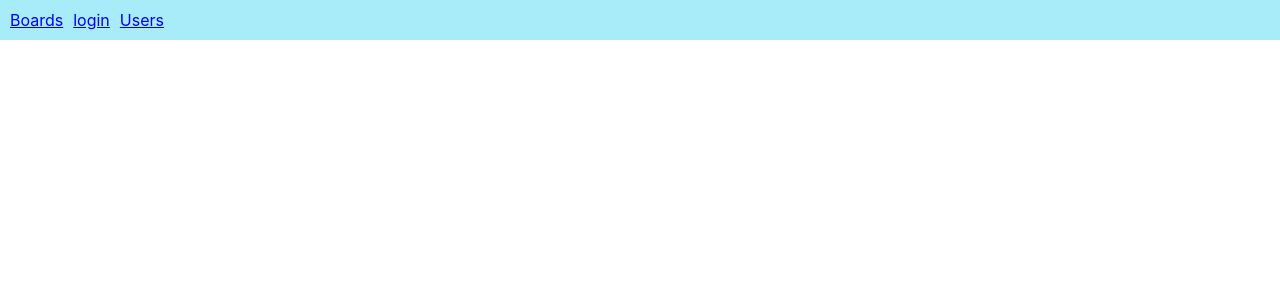
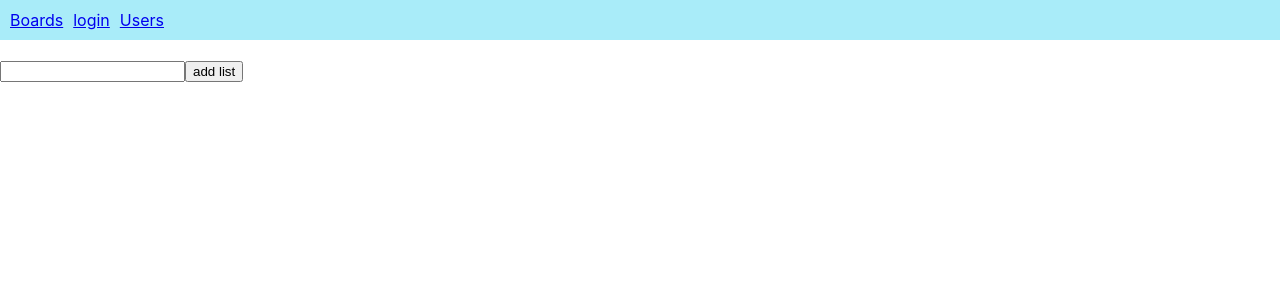
Before and after one commit to michaelsnow3/trello-clone-app, a React (Create React App) app: page /board in a window 1280 px wide. Shown: the top 300 px of the page. Built offline with nearby package versions, Linux system fonts and the light colour scheme.

Commit message:
added option to add a list to a board with a givin title

```diff
--- /dev/null
+++ b/src/actions/addListActions.js
@@ -0,0 +1,5 @@
+import {LIST_TITLE_CHANGE} from '../constants/addListConstants'
+
+export const handleListTitleChange = value => {
+  return { type: LIST_TITLE_CHANGE, payload: value };
+};
--- a/src/components/AddBoard/AddBoard.js
+++ b/src/components/AddBoard/AddBoard.js
@@ -37,7 +37,8 @@ const AddBoard = ({ boardTitleValue, handleBoardTitleChange, userId, getUserBoar
         userId
       })
     }).then(data => data.json())
-    .then(() => getUserBoards(userId));
+    .then(() => getUserBoards(userId))
+    .catch(error => console.log('error adding/fetching user boards', error))
   };
 
   const handleTextChange = event => {
--- /dev/null
+++ b/src/components/AddList/AddList.js
@@ -0,0 +1,63 @@
+import React from 'react';
+import { connect } from 'react-redux';
+
+import './AddList.css';
+
+// import actions
+import { handleListTitleChange } from '../../actions/addListActions';
+import { setBoardContent } from '../../actions/boardContentActions';
+
+const mapStateToProps = state => {
+  return {
+    listTitleValue: state.handleListTitleChange.value
+  };
+};
+
+const mapDispatchToProps = dispatch => {
+  return {
+    handleListTitleChange: value => dispatch(handleListTitleChange(value)),
+    setBoardContent: boardId => setBoardContent(boardId)(dispatch)
+  };
+};
+
+const AddList = ({ listTitleValue, handleListTitleChange, boardId, setBoardContent }) => {
+  const handleAddList = () => {
+    // return if list has no title
+    if (!listTitleValue.length) return;
+
+    fetch(`http://localhost:8888/list/new/`, {
+      method: 'POST',
+      headers: {
+        'Content-Type': 'application/json'
+      },
+      body: JSON.stringify({
+        listTitleValue,
+        boardId
+      })
+    })
+      .then(() => {
+        setBoardContent(boardId)
+      })
+      .catch(error => console.log('error adding user list', error));
+  };
+
+  const handleTextChange = event => {
+    handleListTitleChange(event.target.value);
+  };
+
+  return (
+    <div className="addListContainer">
+      <input
+        className="addListInput"
+        value={listTitleValue}
+        onChange={handleTextChange}
+      />
+      <button onClick={handleAddList}>add list</button>
+    </div>
+  );
+};
+
+export default connect(
+  mapStateToProps,
+  mapDispatchToProps
+)(AddList);
--- a/src/components/Board/Board.js
+++ b/src/components/Board/Board.js
@@ -14,7 +14,7 @@ const mapDispatchToProps = dispatch => {
   };
 };
 
-const Board = ({ board, setBoardInfo, setBoardContent, boardLists }) => {
+const Board = ({ board, setBoardInfo, setBoardContent }) => {
   const boardTitle = board.title;
   const boardClass = board.favourite
     ? 'boardContainer favourite'
--- a/src/components/DisplayBoard/DisplayBoard.js
+++ b/src/components/DisplayBoard/DisplayBoard.js
@@ -5,6 +5,7 @@ import './DisplayBoard.css';
 
 // import components
 import List from '../List/List';
+import AddList from '../AddList/AddList'
 
 const mapStateToProps = state => ({
   activeBoard: state.boardInfo.activeBoard,
@@ -13,11 +14,14 @@ const mapStateToProps = state => ({
 
 function DisplayBoard({ activeBoard, boardLists }) {
   let boardTitle = activeBoard && activeBoard.title;
+  let boardId = activeBoard && activeBoard.id;
 
   const boardListComponents = boardLists.reduce((acc, list, i) => {
     acc.push(<List key={i} list={list} />);
     return acc;
   }, []);
+
+  boardListComponents.push(<AddList boardId={boardId} key={-1}/>)
 
   return (
     <div>
--- /dev/null
+++ b/src/constants/addListConstants.js
@@ -0,0 +1 @@
+export const LIST_TITLE_CHANGE = 'LIST_TITLE_CHANGE'
--- a/src/index.js
+++ b/src/index.js
@@ -13,6 +13,7 @@ import { userInfo, getUserBoards } from './reducers/userInfoReducers';
 import { boardInfo } from './reducers/activeBoardReducers';
 import { boardContent } from './reducers/boardContentReducers';
 import { handleBoardTitleChange } from './reducers/addBoardReducers';
+import { handleListTitleChange } from './reducers/addListReducers'
 
 import './index.css';
 
@@ -23,7 +24,8 @@ const rootReducers = combineReducers({
   getUserBoards,
   boardInfo,
   boardContent,
-  handleBoardTitleChange
+  handleBoardTitleChange,
+  handleListTitleChange
 });
 
 const store = createStore(
--- /dev/null
+++ b/src/reducers/addListReducers.js
@@ -0,0 +1,17 @@
+import { LIST_TITLE_CHANGE } from '../constants/addListConstants';
+
+const initialStateListTitle = {
+  value: ''
+};
+
+export const handleListTitleChange = (
+  state = initialStateListTitle,
+  action = {}
+) => {
+  switch (action.type) {
+    case LIST_TITLE_CHANGE:
+      return { ...state, value: action.payload };
+    default:
+      return state;
+  }
+};
```
Also changed, not shown: src/components/AddList/AddList.css (added).
